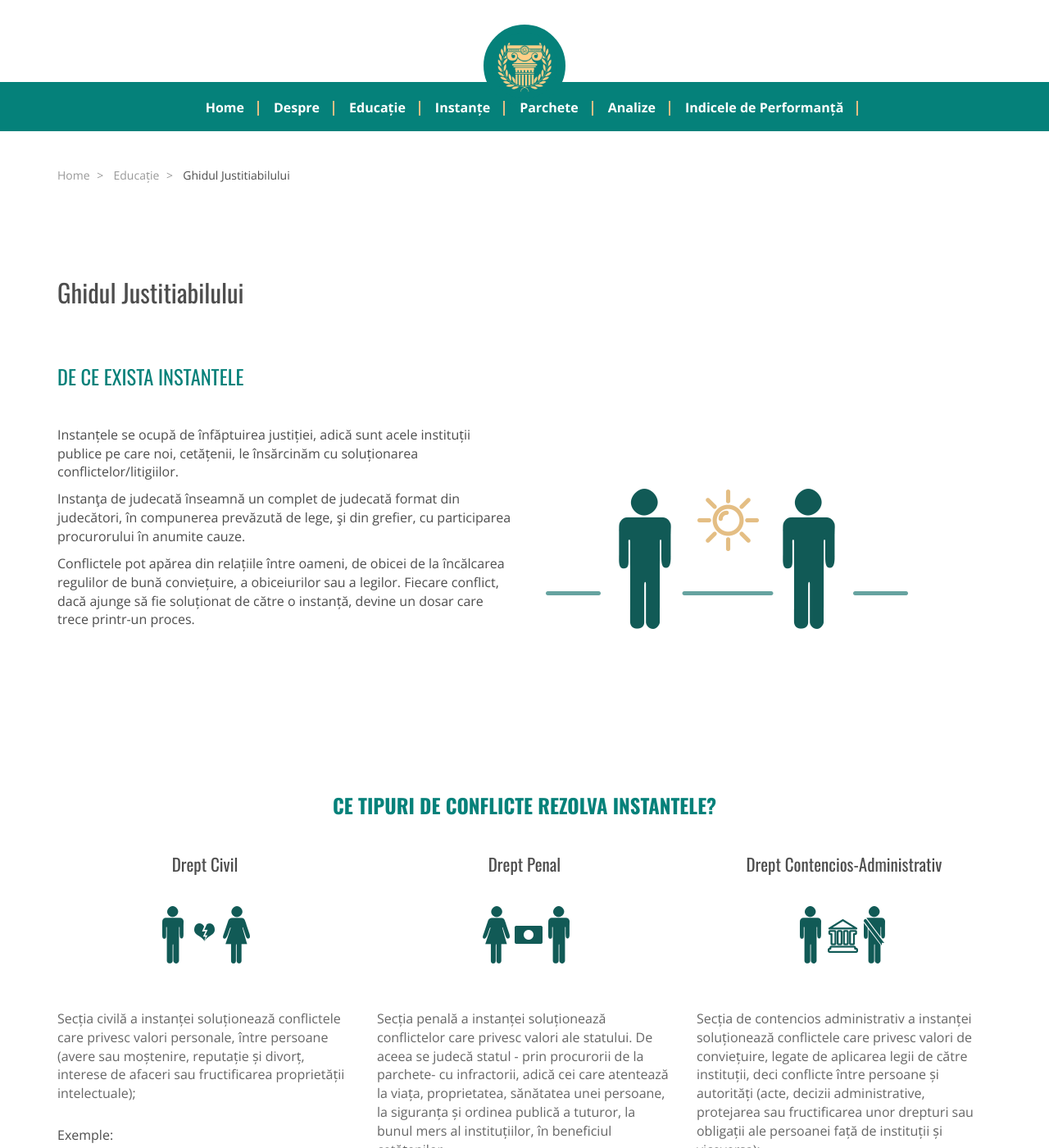
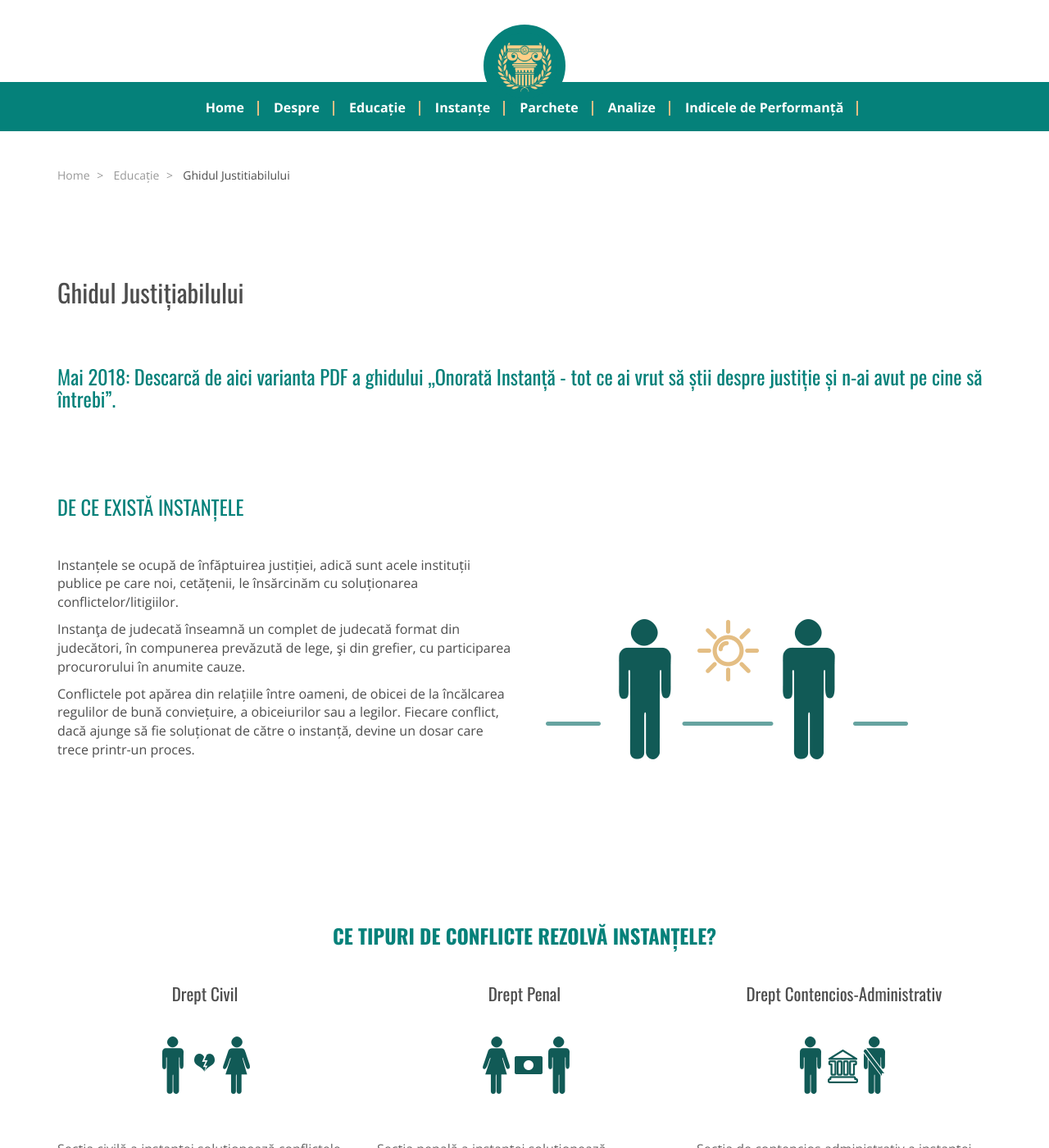
Before and after one commit to funkycitizens/onoratainstanta, a Jekyll site: the page built from educatie/ghidul-justitiabilului/index.html, in a window 1280 px wide and 1400 px high. Shown: the whole window at 82% size. Built offline with Jekyll 4.4.1, drawn with Linux system fonts in a browser that asks for light colours; nearby versions of some CDN libraries; comment, search, counter and statistics services are not loaded.

Commit message:
Edit from JekyllCMS

```diff
--- a/educatie/ghidul-justitiabilului/index.html
+++ b/educatie/ghidul-justitiabilului/index.html
@@ -1,61 +1,73 @@
 ---
-title:
+title: null
 breadcrumb: Ghidul Justitiabilului
 hasCrumbs: true
 ---
-
 <div class="row">
 <div class="col-sm-12">
-		<h1 class="text-left color-gray-80 v-space-lg">Ghidul Justitiabilului</h1>
-		<h3 class="text-left color-green v-space-xl">DE CE EXISTA INSTANTELE</h3>
+<h1 class="text-left color-gray-80 v-space-lg">Ghidul Justițiabilului</h1>
+
+<h3 class="text-left color-green v-space-xl">Mai 2018: <a href="https://www.funky.ong/wp-content/uploads/2018/05/onorata-instanta-ghid-2018.pdf" target="_blank">Descarcă de aici</a> varianta PDF a ghidului &bdquo;Onorată Instanță - tot ce ai vrut să știi despre justiție și n-ai avut pe cine să &icirc;ntrebi&rdquo;.</h3>
+
+<p>&nbsp;</p>
+
+<h3 class="text-left color-green v-space-xl">DE CE EXISTĂ&nbsp;INSTANȚELE</h3>
 </div>
 </div>
 
 <div class="row v-space-lg">
 <div class="color-gray-80 col-sm-12 col-md-6">
-		<p>Instanțele se ocupă de înfăptuirea justiției, adică sunt acele instituții publice pe care noi, cetățenii, le însărcinăm cu soluționarea conflictelor/litigiilor.</p>
-		<p>Instanţa de judecată înseamnă un complet de judecată format din judecători, în compunerea prevăzută de lege, şi din grefier, cu participarea procurorului în anumite cauze.</p>
-		<p>Conflictele pot apărea din relațiile între oameni, de obicei de la încălcarea regulilor de bună conviețuire, a obiceiurilor sau a legilor. Fiecare conflict, dacă ajunge să fie soluționat de către o instanță, devine un dosar care trece printr-un proces. </p>
+<p>Instanțele se ocupă de &icirc;nfăptuirea justiției, adică sunt acele instituții publice pe care noi, cetățenii, le &icirc;nsărcinăm cu soluționarea conflictelor/litigiilor.</p>
+
+<p>Instanţa de judecată &icirc;nseamnă un complet de judecată format din judecători, &icirc;n compunerea prevăzută de lege, şi din grefier, cu participarea procurorului &icirc;n anumite cauze.</p>
+
+<p>Conflictele pot apărea din relațiile &icirc;ntre oameni, de obicei de la &icirc;ncălcarea regulilor de bună conviețuire, a obiceiurilor sau a legilor. Fiecare conflict, dacă ajunge să fie soluționat de către o instanță, devine un dosar care trece printr-un proces.</p>
 </div>
-	<div class="col-sm-12 col-md-6">
-		<img class="img-responsive" src="{{ site.base_url }}/assets/img/drept-ghid-hero.png" alt="placeholder"/>
+
+<div class="col-sm-12 col-md-6"><img alt="placeholder" class="img-responsive" src="{{ site.base_url }}/assets/img/drept-ghid-hero.png" /></div>
 </div>
-</div>
-<h3 class="text-center color-green v-space-xxl h3-bold">CE TIPURI DE CONFLICTE REZOLVA INSTANTELE?</h3>
+
+<h3 class="text-center color-green v-space-xxl h3-bold">CE TIPURI DE CONFLICTE REZOLVĂ INSTANȚELE?</h3>
+
 <div class="row v-space-lg law-type">
 <div class="col-sm-12 col-md-4 text-center d-flex flex-column v-space-lg-screen-md">
 <h4 class="text-center color-gray-80">Drept Civil</h4>
-		<img class="img-responsive flex-align-self-center" src="{{ site.base_url }}/assets/img/drept-civil-sm.png" alt="placeholder"/>
-		<p class="text-left color-gray-60 v-space-lg">Secția civilă a instanței soluționează conflictele care privesc valori personale, între persoane (avere sau moștenire, reputație și divorț, interese de afaceri sau fructificarea proprietății intelectuale);</p>
+<img alt="placeholder" class="img-responsive flex-align-self-center" src="{{ site.base_url }}/assets/img/drept-civil-sm.png" />
+<p class="text-left color-gray-60 v-space-lg">Secția civilă a instanței soluționează conflictele care privesc valori personale, &icirc;ntre persoane (avere sau moștenire, reputație și divorț, interese de afaceri sau fructificarea proprietății intelectuale);</p>
+
 <p class="text-left color-gray-80 v-space-md">Exemple:</p>
+
 <ul class="text-left color-gray-60 law-type__example">
 	<li>Ionel vrea să divorțeze de Viorica și să primească și custodia celor doi copii</li>
-			<li>Mishu vrea să o oblige pe Livia să execute contractul prin care s-a obligat să îi picteze un tablou.</li>
+	<li>Mishu vrea să o oblige pe Livia să execute contractul prin care s-a obligat să &icirc;i picteze un tablou.</li>
 </ul>
-		<a href="{{ site.base_url }}/educatie/ghidul-justitiabilului/drept-civil/index.html" class="btn btn-primary v-padding-sm v-space-sm flex-align-self-center">vezi mai mult</a>
-	</div>
+<a class="btn btn-primary v-padding-sm v-space-sm flex-align-self-center" href="{{ site.base_url }}/educatie/ghidul-justitiabilului/drept-civil/index.html">vezi mai mult</a></div>
+
 <div class="col-sm-12 col-md-4 text-center d-flex flex-column v-space-lg-screen-md">
 <h4 class="text-center color-gray-80">Drept Penal</h4>
-		<img class="img-responsive flex-align-self-center" src="{{ site.base_url }}/assets/img/drept-penal-sm.png" alt="placeholder"/>
-		<p class="text-left color-gray-60 v-space-lg">Secția penală a instanței soluționează conflictelor care privesc valori ale statului. De aceea se judecă statul - prin procurorii de la parchete-  cu infractorii, adică cei care atentează la viața, proprietatea, sănătatea unei persoane, la siguranța și ordinea publică a tuturor, la bunul mers al instituțiilor, în beneficiul cetățenilor.</p>
+<img alt="placeholder" class="img-responsive flex-align-self-center" src="{{ site.base_url }}/assets/img/drept-penal-sm.png" />
+<p class="text-left color-gray-60 v-space-lg">Secția penală a instanței soluționează conflictelor care privesc valori ale statului. De aceea se judecă statul - prin procurorii de la parchete- cu infractorii, adică cei care atentează la viața, proprietatea, sănătatea unei persoane, la siguranța și ordinea publică a tuturor, la bunul mers al instituțiilor, &icirc;n beneficiul cetățenilor.</p>
+
 <p class="text-left color-gray-80 v-space-md">Exemple:</p>
+
 <ul class="text-left color-gray-60 law-type__example">
 	<li>Ionel i-a furat mașina Vioricăi.</li>
-			<li>Mishu și Livia primesc șpagă de la doi consilieri CGMB ca să nu facă acțiune în contencios administrativ.</li>
+	<li>Mishu și Livia primesc șpagă de la doi consilieri CGMB ca să nu facă acțiune &icirc;n contencios administrativ.</li>
 </ul>
-		<a  href="{{ site.base_url }}/educatie/ghidul-justitiabilului.html" class="btn btn-primary v-padding-sm v-space-sm flex-align-self-center">vezi mai mult</a>
-	</div>
+<a class="btn btn-primary v-padding-sm v-space-sm flex-align-self-center" href="{{ site.base_url }}/educatie/ghidul-justitiabilului.html">vezi mai mult</a></div>
+
 <div class="col-sm-12 col-md-4 text-center d-flex flex-column v-space-lg-screen-md">
 <h4 class="text-center color-gray-80">Drept Contencios-Administrativ</h4>
-		<img class="img-responsive flex-align-self-center" src="{{ site.base_url }}/assets/img/drept-admin-sm.png" alt="placeholder"/>
-		<p class="text-left color-gray-60 v-space-lg">Secția de contencios administrativ a instanței soluționează conflictele care privesc valori de conviețuire, legate de aplicarea legii de către instituții, deci conflicte între persoane și autorități (acte, decizii administrative, protejarea sau fructificarea unor drepturi sau obligații ale persoanei față de instituții și viceversa);</p>
+<img alt="placeholder" class="img-responsive flex-align-self-center" src="{{ site.base_url }}/assets/img/drept-admin-sm.png" />
+<p class="text-left color-gray-60 v-space-lg">Secția de contencios administrativ a instanței soluționează conflictele care privesc valori de conviețuire, legate de aplicarea legii de către instituții, deci conflicte &icirc;ntre persoane și autorități (acte, decizii administrative, protejarea sau fructificarea unor drepturi sau obligații ale persoanei față de instituții și viceversa);</p>
+
 <p class="text-left color-gray-80 v-space-md">Exemple:</p>
+
 <ul class="text-left color-gray-60 law-type__example">
-			<li>Primarul a dat o autorizație de construcție a unei clăriri de 10 etaje lângă casa lui Ionel și a Vioricăi, pe nașpa.</li>
-			<li>Mishu și Livia urmăresc activitatea CGMB și văd că au dat o hotărâre nelegală de alocare a unor bani din bugetul local.</li>
+	<li>Primarul a dat o autorizație de construcție a unei clăriri de 10 etaje l&acirc;ngă casa lui Ionel și a Vioricăi, pe nașpa.</li>
+	<li>Mishu și Livia urmăresc activitatea CGMB și văd că au dat o hotăr&acirc;re nelegală de alocare a unor bani din bugetul local.</li>
 </ul>
-		<a href="{{ site.base_url }}/educatie/ghidul-justitiabilului.html" class="btn btn-primary v-padding-sm v-space-sm flex-align-self-center">vezi mai mult</a>
-	</div>
+<a class="btn btn-primary v-padding-sm v-space-sm flex-align-self-center" href="{{ site.base_url }}/educatie/ghidul-justitiabilului.html">vezi mai mult</a></div>
 </div>
 
-<div class="v-space-xl"></div>
+<div class="v-space-xl">&nbsp;</div>
```
Lines whose indentation alone changed are shown as unchanged.
